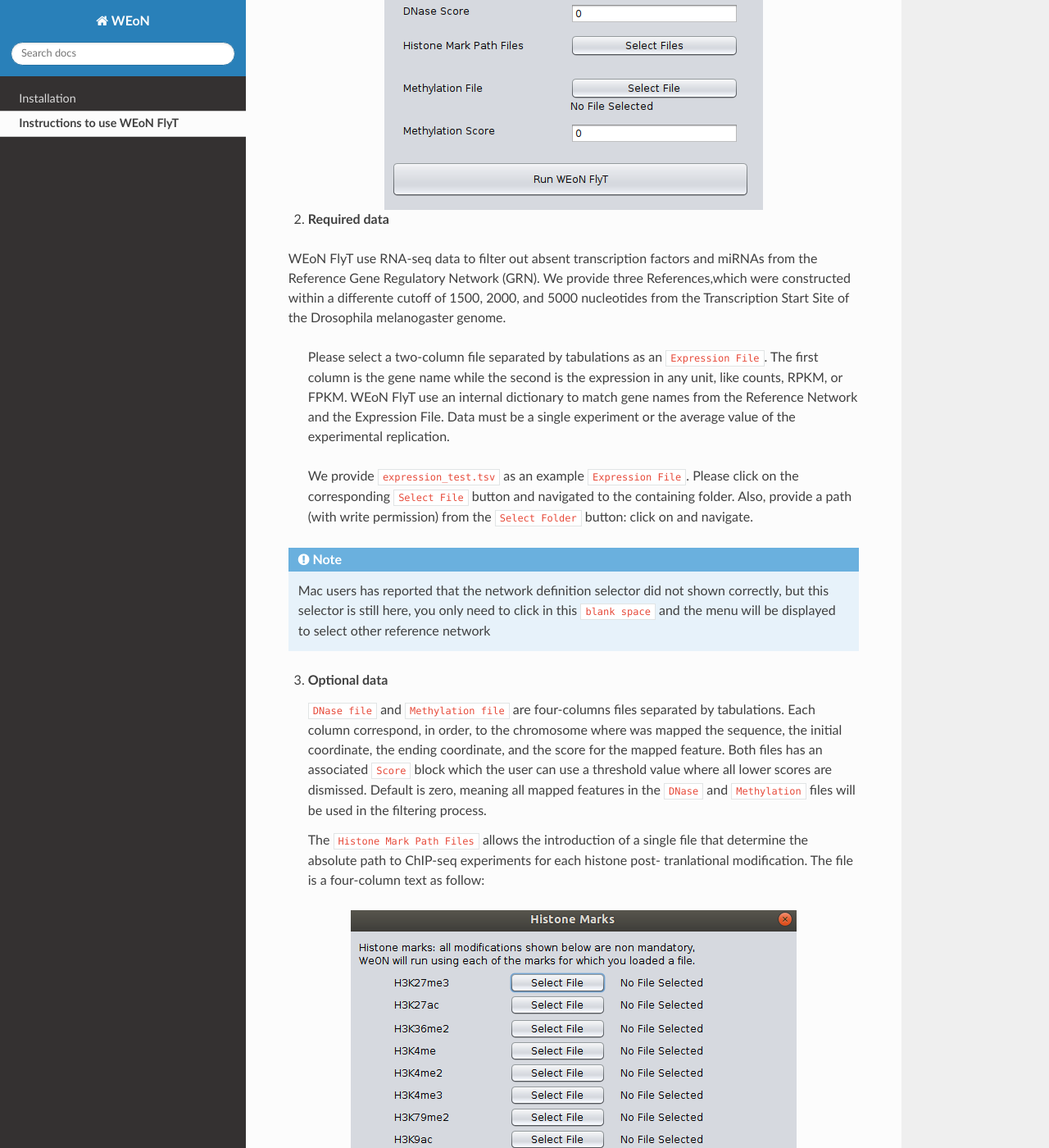
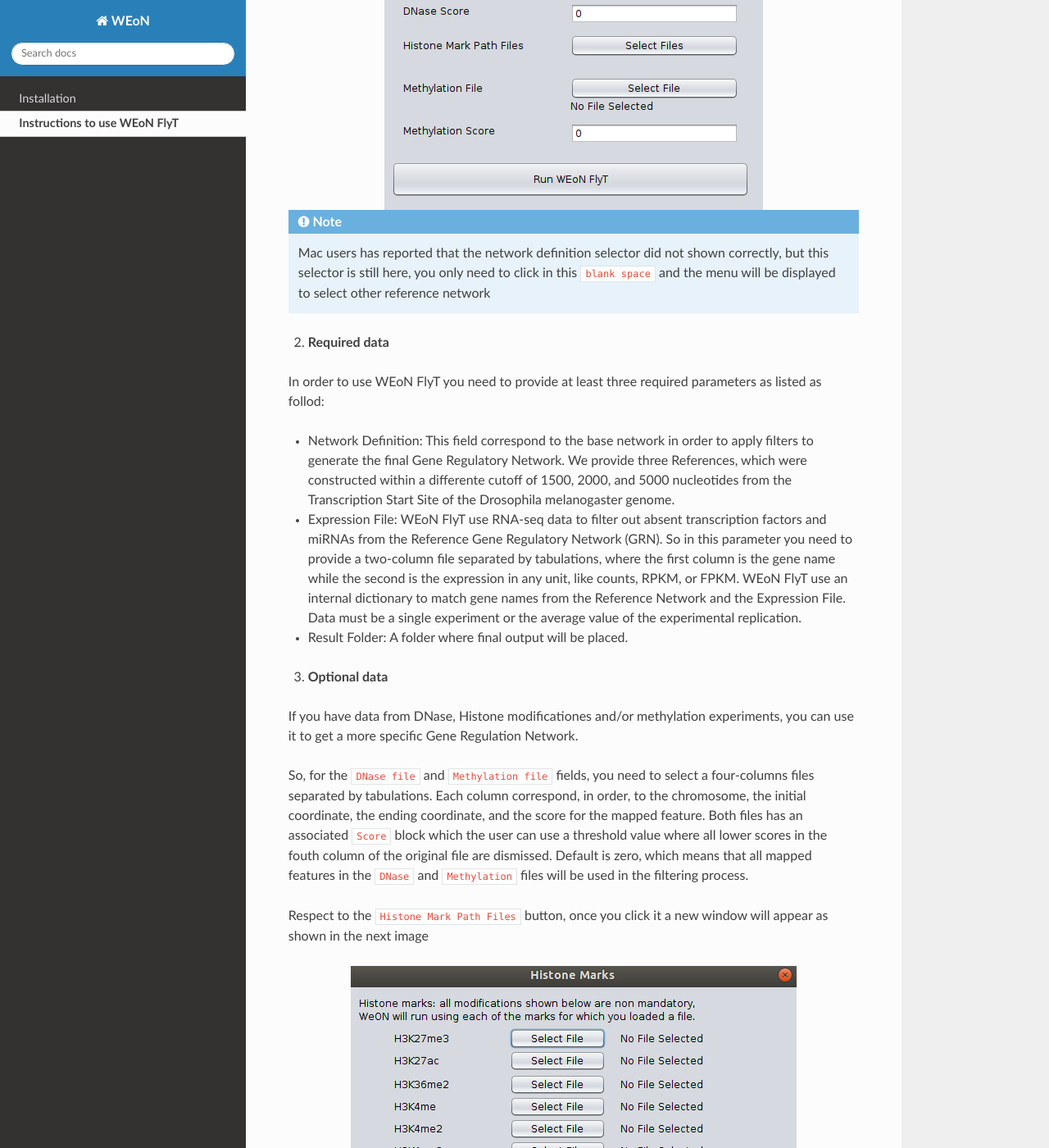
Before and after one commit to networkbiolab/WEoN, a Sphinx documentation site: the page built from docs/use_instructions.rst, in a window 1280 px wide and 1400 px high, scrolled down 821 px. Shown: the whole window at 82% size. Built offline with Sphinx 7.4.7 and the Read the Docs theme 2.0.0, drawn with Linux system fonts in a browser that asks for light colours; some of the changed text lies outside the part shown.

Commit message:
Update use_instructions.rst

```diff
--- a/docs/use_instructions.rst
+++ b/docs/use_instructions.rst
@@ -16,75 +16,73 @@
 	:align: center
 
 .. note::
-.. 	We will improve the annotation of histone marks associating each mark to an
-.. 	experimentally validated effect on specific DNA sequences like promoters. For
-.. 	the current release of WEoN, the 3rd column don't interfere with the filtering
-.. 	process.
+	Mac users has reported that the network definition selector did not shown correctly, but this selector is still here, you only need to click in this ``blank space`` and the menu will be displayed to select other reference network
+
+
+.. .. note::
+.. .. 	We will improve the annotation of histone marks associating each mark to an
+.. .. 	experimentally validated effect on specific DNA sequences like promoters. For
+.. .. 	the current release of WEoN, the 3rd column don't interfere with the filtering
+.. .. 	process.
 
 2. **Required data**
 
-WEoN FlyT use RNA-seq data to filter out absent transcription factors and miRNAs from the Reference Gene Regulatory Network (GRN). We provide three References,which were constructed within a differente cutoff of 1500, 2000, and 5000 nucleotides from the Transcription Start Site of the Drosophila melanogaster genome.
+In order to use WEoN FlyT you need to provide at least three required parameters as listed as follod:
 
-   Please select a two-column file separated by tabulations as an ``Expression File``.
-   The first column is the gene name while the second is the expression in any
-   unit, like counts, RPKM, or FPKM. WEoN FlyT use an internal dictionary to match gene
-   names from the Reference Network and the Expression File. Data must be a single
-   experiment or the average value of the experimental replication.
+- Network Definition: This field correspond to the base network in order to apply filters to generate the final Gene Regulatory Network. We provide three References, which were constructed within a differente cutoff of 1500, 2000, and 5000 nucleotides from the Transcription Start Site of the Drosophila melanogaster genome.
 
-   We provide ``expression_test.tsv`` as an example ``Expression File``. Please
-   click on the corresponding ``Select File`` button and navigated to the containing
-   folder. Also, provide a path (with write permission) from the ``Select Folder``
-   button: click on and navigate.
+- Expression File: WEoN FlyT use RNA-seq data to filter out absent transcription factors and miRNAs from the Reference Gene Regulatory Network (GRN). So in this parameter you need to provide a two-column file separated by tabulations, where the first column is the gene name while the second is the expression in any unit, like counts, RPKM, or FPKM. WEoN FlyT use an internal dictionary to match gene names from the Reference Network and the Expression File. Data must be a single experiment or the average value of the experimental replication.
 
-.. note::
-	Mac users has reported that the network definition selector did not shown correctly, but this selector is still here, you only need to click in this ``blank space`` and the menu will be displayed to select other reference network
-
+- Result Folder: A folder where final output will be placed.
 
 3. **Optional data**
 
-   ``DNase file`` and ``Methylation file`` are four-columns files separated by
-   tabulations. Each column correspond, in order, to the chromosome where was mapped
-   the sequence, the initial coordinate, the ending coordinate, and the score for
-   the mapped feature. Both files has an associated ``Score`` block which the user
-   can use a threshold value where all lower scores are dismissed. Default is zero,
-   meaning all mapped features in the ``DNase`` and ``Methylation`` files will
-   be used in the filtering process.
+If you have data from DNase, Histone modificationes and/or methylation experiments, you can use it to get a more specific Gene Regulation Network.
 
-   The ``Histone Mark Path Files`` allows the introduction of a single file that
-   determine the absolute path to ChIP-seq experiments for each histone post-
-   tranlational modification. The file is a four-column text as follow:
+So, for the ``DNase file`` and ``Methylation file`` fields, you need to select a four-columns files separated by tabulations. Each column correspond, in order, to the chromosome, the initial coordinate, the ending coordinate, and the score for the mapped feature. Both files has an associated ``Score`` block which the user can use a threshold value where all lower scores in the fouth column of the original file are dismissed. Default is zero, which means that all mapped features in the ``DNase`` and ``Methylation`` files will be used in the filtering process.
 
-..    .. code-block:: bash
-..
-.. 		mark		state	annotation	location
-.. 		H3K27me3	-		promoter	/absolute/path/to/example_data/H3K27me3_0-4hr.bed
-.. 		H3K27ac		+		promoter	...
-.. 		H3K36me2	+		promoter	...
-.. 		H3K36me3	+		promoter	...
-.. 		H3K4me1		+		promoter	...
-.. 		H3K4me2		+		promoter	...
-.. 		H3K4me3		+		promoter	...
-.. 		H3K79me2	+		promoter	...
-.. 		H3K9ac		+		promoter	...
-.. 		H3K9me2		+		promoter	...
-.. 		H3K9me3		+		promoter	...
-.. 		H3S10ph		+		promoter	...
-.. 		H4K16ac		+		promoter	...
-.. 		H4K20me3	-		promoter	...
+Respect to the ``Histone Mark Path Files`` button, once you click it a new window will appear as shown in the next image
 
 .. image:: images/marks.png
 	:align: center
 
-.. .. note::
-.. 	We will improve the annotation of histone marks associating each mark to an
-.. 	experimentally validated effect on specific DNA sequences like promoters. For
-.. 	the current release of WEoN, the 3rd column don't interfere with the filtering
-.. 	process.
+So in this new window you can select files for the corresponding Post-traductional modification in Histone tails. Each file must be a three columns files separated by a tabulation, where each column correspond to the chromosome, the initial coordinate and the ending coordinate.
 
 4. **Execute filtering**
 
-   After all the data is loaded, please click on ``Run WEoN FlyT``, wait, and
-   It is important to note that when the job is finished, you need to click on ``Create View`` button to display the time/tissue specific GRN in Cytoscape.
+After all the data is loaded, please click on ``Run WEoN FlyT`` and when all processes are done the network will be loaded into cytoscape. It is important to note that when the job is finished, you need to click on ``Create View`` button to display the time/tissue specific GRN in Cytoscape.
+
+.. note::
+	It's important to remark that this proces can take a very long time depending on your machine characteristics and files provided to WEoN FlyT (with more information/data, more time will take to compute all the information). Please be patinet
+
+
+4. **Output Files**
+
+Additionally, a set of files are created after executing WEoN FlyT and are located in the folder selected as output in the main window of the app. These files are described as follow:
+
+- output_filter_PTMs.txt: A file which display information about chomosome, id of the coding gene for the transcription factor (TF), starting coordinate of the transcription factor binding site (TFBS), ending coordinate of the TFBS, name of the postraductional histonemark (PTM), starting coordinate of the PTM, ending coordinate of the PTM, open or closed chromatine (represented as + or -) and place where the PTM was found (into the promotor, P, or gene,G)
+
+- output_connect.txt: A file where the first columns is the conection in the Gene Regulatory Network (GRN) and the second has info about PTM and the number of times that these PTM was found and affecting the conection
+
+- output_connection_analysis.txt: A file with all PTM affecting the binding of the TF
+
+- output_regulator_express.tsv: A file with conections from expressing regulators to gene
+
+- output_regulator_no_express.tsv: A file with conections from non-expressing regulators to gene
+
+- output_mirna_express.tsv: A file with conections from expressing miRNA to gene
+
+- output_mirna_no_express.tsv: A file with conections from non-expressing miRNA to gene
+
+- out_TFBS_network.tsv: A copy of the reference GRN preciusly used
+
+- specific_GRN.tsv: A file that merge output_regulator_express.tsv and output_mirna_express.ts
+
+- scored_GRN.tsv: Same as specific_GRN.tsv, but this file include information about the score of the conection. This score is calculated based on a set of filters (based on Expression, DNase, PTM and Methylation), indicating the existense of evidence about the interaction. Importantly to note that minimum score is 1 and maximum is 5 (only if all type of experiment were provided by the user)
+
+.. note::
+	If in the future you want to display the network in cytoscape, please use **specific_GRN.tsv** or **scored_GRN.tsv**
+
 
 .. note::
 	Feel free to contact directly throught the `Github repository <https://github.com/networkbiolab/WEoN>`_
```
